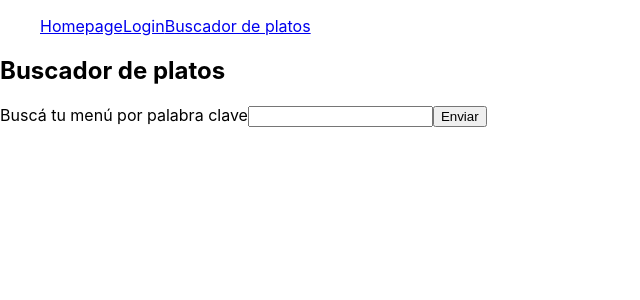
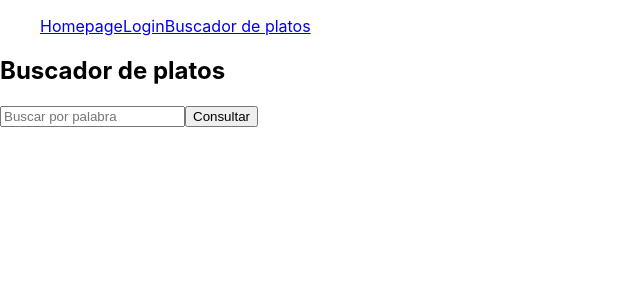
Before and after one commit to vuoso-l/alkemy-react-challenge, a React (Create React App) app: page /buscar-platos in a window 1280 px wide. Shown: the top 300 px of the page, without its empty margins (0-640 px from the left). Built offline with nearby package versions, Linux system fonts and the light colour scheme; sample sign-in values are in the browser's storage.

Commit message:
Updates components

```diff
--- a/package.json
+++ b/package.json
@@ -8,12 +8,14 @@
     "@testing-library/user-event": "^13.5.0",
     "axios": "^0.25.0",
     "bootstrap": "^5.1.3",
+    "formik": "^2.2.9",
     "react": "^17.0.2",
     "react-dom": "^17.0.2",
     "react-router-dom": "^6.2.1",
     "react-scripts": "5.0.0",
     "sweetalert2": "^11.4.0",
-    "web-vitals": "^2.1.4"
+    "web-vitals": "^2.1.4",
+    "yup": "^0.32.11"
   },
   "scripts": {
     "start": "react-scripts start",
--- a/src/context/MenuContext.js
+++ b/src/context/MenuContext.js
@@ -27,7 +27,7 @@ const MenuProvider = ({ children }) => {
     const menuSize = menu.menuProducts.length + 1;
     let cookingTime = 0;
     let healthSc = 0;
-    const avg = menu.menuProducts.map((item) => {
+    menu.menuProducts.map((item) => {
       cookingTime += item.readyInMinutes;
       healthSc += item.healthScore;
     });
@@ -65,7 +65,7 @@ const MenuProvider = ({ children }) => {
       let cookingTime = 0;
       let healthSc = 0;
 
-      const avg = menuWithoutDeleteItem.map((item) => {
+      menuWithoutDeleteItem.map((item) => {
         amount += item.pricePerServing;
         cookingTime += item.readyInMinutes;
         healthSc += item.healthScore;
--- a/src/context/PlateContext.js
+++ b/src/context/PlateContext.js
@@ -5,30 +5,35 @@ import SweetAlert from "../helpers/SweetAlert";
 const PlateContext = createContext();
 
 const PlateProvider = ({ children }) => {
-  const [searchQuery, setSearchQuery] = useState(null);
+  //const [searchQuery, setSearchQuery] = useState(null);
   const [plate, setPlate] = useState([]);
 
-  const handleChangeQuery = (e) => {
+  /* const handleChangeQuery = (e) => {
     setSearchQuery(e.target.value);
-  };
+  }; */
 
-  const handleSubmit = (e) => {
+  /* const handleSubmit = (e) => {
     e.preventDefault();
     getSearchQuery();
-  };
+  }; */
 
-  const getSearchQuery = async () => {
+  const getSearchQuery = async (searchQueryValue) => {
     try {
       const response = await axios.get(
-        `https://api.spoonacular.com/recipes/complexSearch?apiKey=a6e1e1d820c3443289f108a865a8dfb5&query=${searchQuery}&addRecipeInformation=true`
+        `https://api.spoonacular.com/recipes/complexSearch?apiKey=a6e1e1d820c3443289f108a865a8dfb5&query=${searchQueryValue.search}&addRecipeInformation=true`
       );
-      setPlate(response.data.results);
+      response.data.results.length > 0
+        ? setPlate(response.data.results)
+        : SweetAlert.messageError(
+            `Ooops! La palabra "${searchQueryValue.search}" no fue encontrada`,
+            ""
+          );
     } catch (error) {
       SweetAlert.messageError("Ooops! Ocurrió un error!", error);
     }
   };
 
-  const data = { plate, handleChangeQuery, handleSubmit, getSearchQuery };
+  const data = { plate, getSearchQuery };
 
   return <PlateContext.Provider value={data}>{children}</PlateContext.Provider>;
 };
--- a/src/pages/DishSearcher.js
+++ b/src/pages/DishSearcher.js
@@ -1,37 +1,23 @@
 import React, { useContext } from "react";
 import Header from "../components/Header";
 import MenuProduct from "../components/MenuProduct";
+import SearcherForm from "../components/SearcherForm";
 import MenuContext from "../context/MenuContext";
 import PlateContext from "../context/PlateContext";
 
 const DishSearcher = () => {
-  const { plate, handleChangeQuery, handleSubmit } = useContext(PlateContext);
+  const { plate } = useContext(PlateContext);
   const { addMenuItem } = useContext(MenuContext);
-
-  let idQuery = "menuSearchQuery";
 
   return (
     <div>
       <Header />
       <h2>Buscador de platos</h2>
-      <form onSubmit={handleSubmit}>
-        <label htmlFor={idQuery}>
-          Buscá tu menú por palabra clave
-          <input
-            type="text"
-            name={idQuery}
-            id={idQuery}
-            onChange={handleChangeQuery}
-          ></input>
-        </label>
-        <input type="submit" value="Enviar"></input>
-      </form>
+      <SearcherForm />
       {plate.map((item) => {
         return (
           <>
-            <MenuProduct
-              props={item}
-            />
+            <MenuProduct props={item} />
             <button onClick={() => addMenuItem(item)}>Agregar</button>
           </>
         );
```
Also changed, not shown: 1 other file (tests, documents, lock files or other folders).
